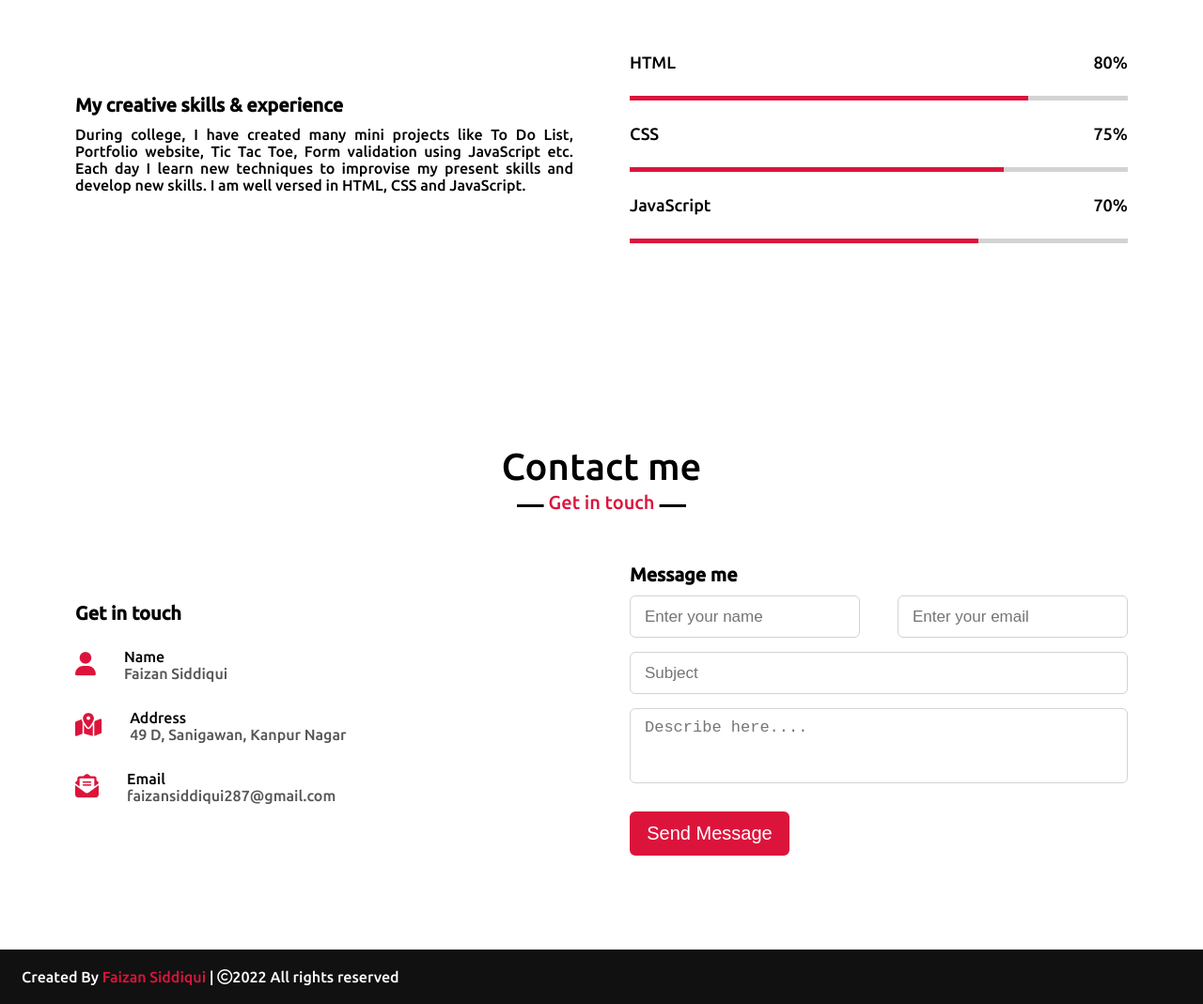
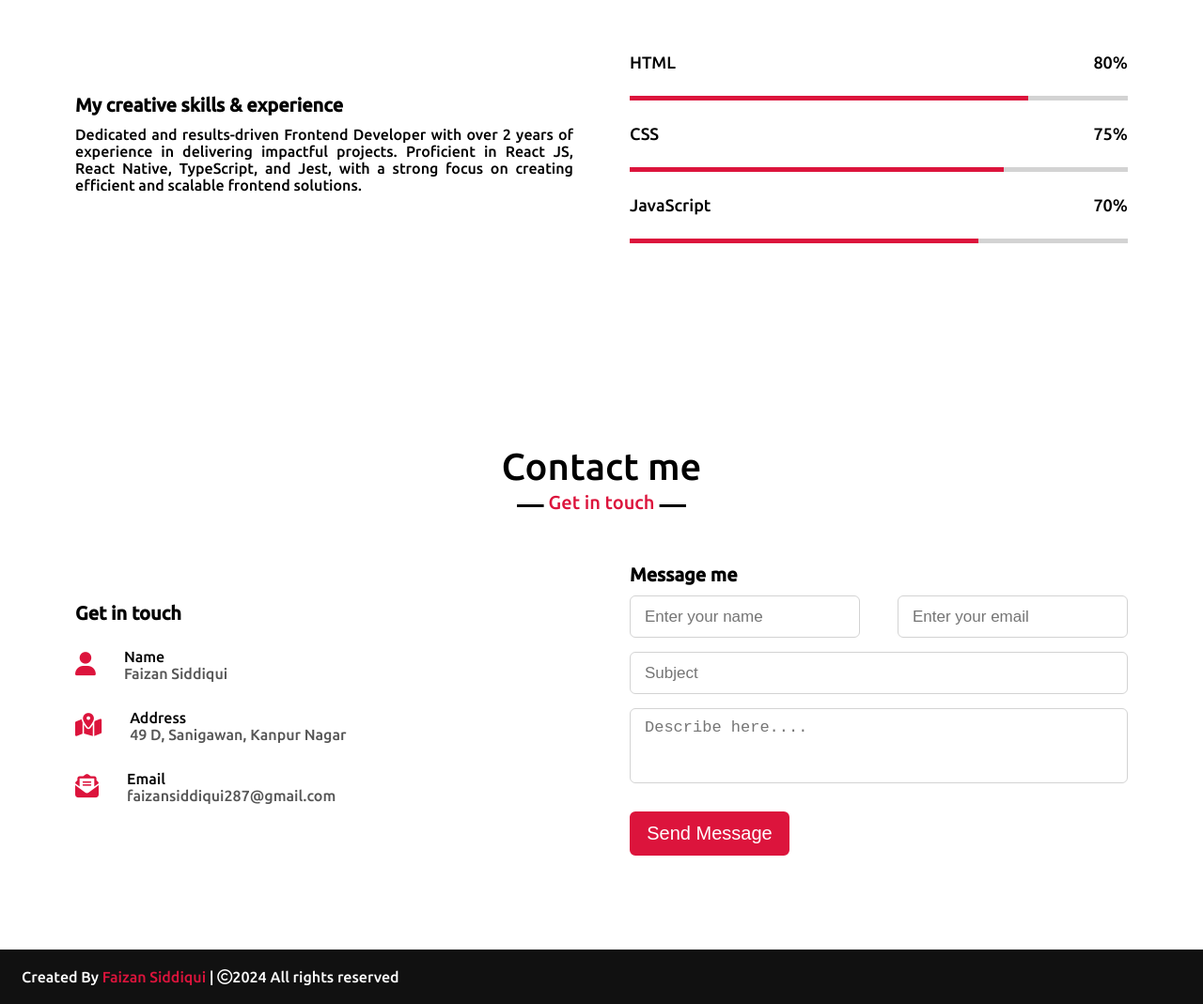
Before and after one commit to Faizansiddiqui287/faizan-portfolio.github.io, a plain HTML site: page index.html in a window 1280 px wide. Shown: the part 2260-3329 px from the top of the page at 94% size. Drawn offline with nearby package versions, Linux system fonts and the light colour scheme.

Commit message:
Update index.html

```diff
--- a/index.html
+++ b/index.html
@@ -115,9 +115,7 @@
             <div class="skills-content">
                 <div class="column left">
                     <div class="text">My creative skills & experience</div>
-                    <p>During college, I have created many mini projects like To Do List, Portfolio website, Tic Tac
-                        Toe, Form validation using JavaScript etc. Each day I learn new techniques to improvise my
-                        present skills and develop new skills. I am well versed in HTML, CSS and JavaScript.</p>
+                    <p>Dedicated and results-driven Frontend Developer with over 2 years of experience in delivering impactful projects. Proficient in React JS, React Native, TypeScript, and Jest, with a strong focus on creating efficient and scalable frontend solutions.</p>
                 </div>
                 <div class="column right">
                     <div class="bars">
@@ -210,7 +208,7 @@
     <!-- ------------Footer section starts from here---------- -->
 
     <footer>
-        <span>Created By <a href="#">Faizan Siddiqui</a> | <span class="far fa-copyright"></span>2022 All rights
+        <span>Created By <a href="#">Faizan Siddiqui</a> | <span class="far fa-copyright"></span>2024 All rights
             reserved</span>
     </footer>
     <script src="script.js"></script>
```
